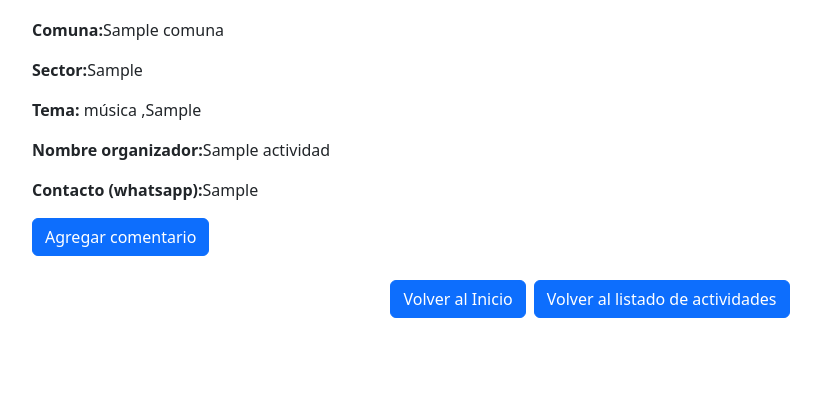
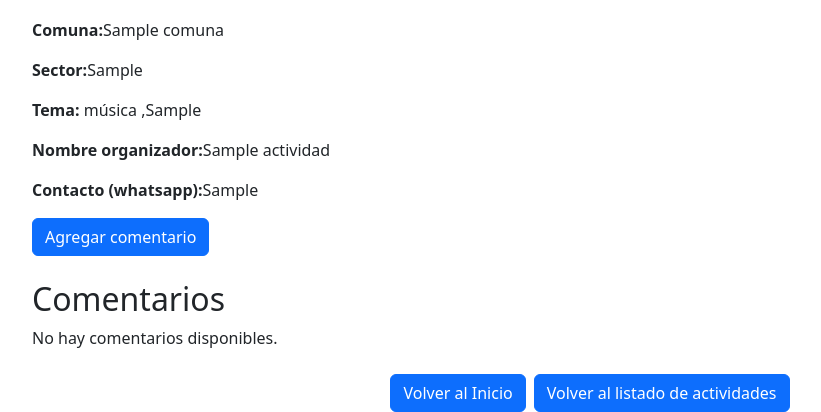
Before and after one commit to init-nahuel/desarrollo_web_nahuel_sanhueza, a Flask app: page /detalle-actividad/1 in a window 1280 px wide. Shown: the part 466-878 px from the top of the page, without its empty margins (50-871 px from the left). Before the commit the page ends 784 px from the top, so only its background shows below. Run offline with Flask 3, Linux system fonts and the light colour scheme; tables that the repository leaves empty hold one stand-in row (values such as "Sample post").

Commit message:
add: comentarios

```diff
--- a/app/templates/detalle-actividad.html
+++ b/app/templates/detalle-actividad.html
@@ -106,6 +106,24 @@
                         Agregar comentario
                     </button>
                 </div>
+
+                <div class="comments-section mt-4">
+                    <h2>Comentarios</h2>
+                    {% if comentarios %}
+                        <ul class="list-group">
+                            {% for comentario in comentarios %}
+                                <li class="list-group-item">
+                                    <p><strong>Usuario:</strong> {{ comentario.nombre | e }}</p>
+                                    <p><strong>Comentario:</strong> {{ comentario.texto | e }}</p>
+                                    <p><small><strong>Fecha:</strong> {{ comentario.fecha | e }}</small></p>
+                                </li>
+                            {% endfor %}
+                        </ul>
+                    {% else %}
+                        <p>No hay comentarios disponibles.</p>
+                    {% endif %}
+                </div>
+
             </div>
         </div>
         <div class="d-flex justify-content-center mt-4">
```
